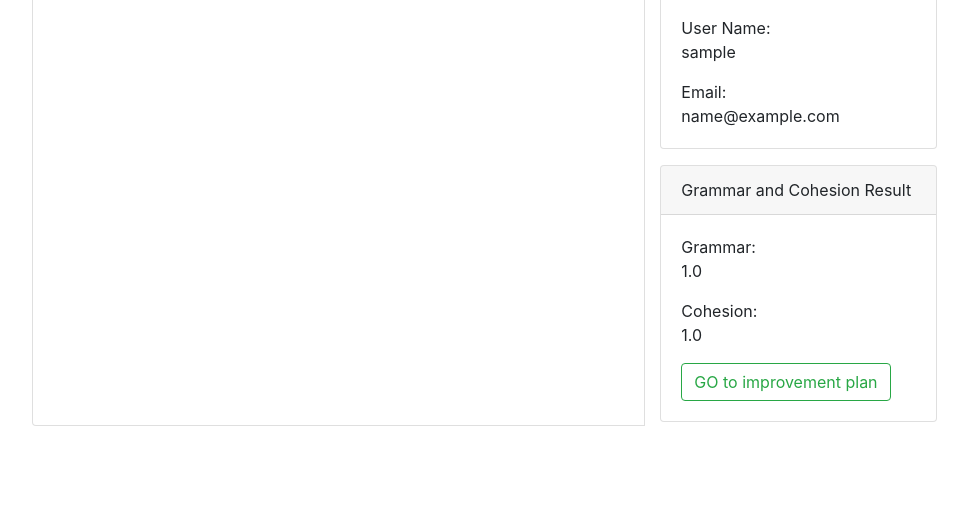
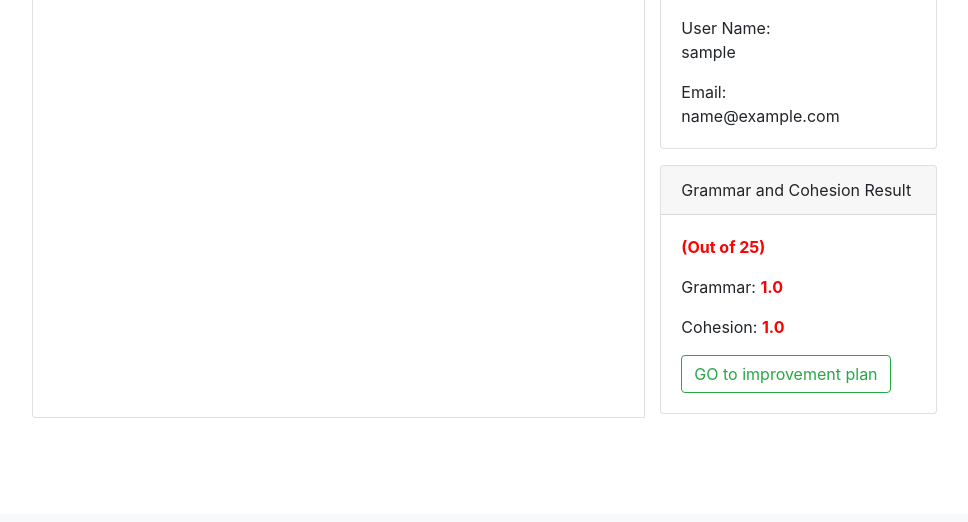
Before and after one commit to Bevanwhite/IELTS_Question_paper_2, a Flask app: page /speaking/1/result/1 in a window 1280 px wide. Shown: the part 690-1212 px from the top of the page, without its empty margins (148-1116 px from the left). After the commit the page ends 1108 px from the top, so only its background shows below. Run offline with Flask 2, Linux system fonts and the light colour scheme; a user stored in the database is signed in; tables that the repository leaves empty or names only in its code hold one stand-in row (values such as "Sample post"); grey boxes marked "Sample" are stand-in pictures; parts of the project's set-up code (start-up, migrations or seed data) failed here and were passed over; some libraries are stand-ins or nearby versions.

Commit message:
all ready done

```diff
--- a/flaskblog/templates/speaking/speaking_anwser.html
+++ b/flaskblog/templates/speaking/speaking_anwser.html
@@ -77,8 +77,13 @@
           <div class="card md-2 mb-1">
             <div class="card-header">Grammar and Cohesion Result</div>
             <div class="card-body">
-              <p class="card-text">Grammar: <br />{{ grammar }}</p>
-              <p class="card-text">Cohesion: <br />{{ cohesion }}</p>
+              <p><b style="color: red">(Out of 25)</b></p>
+              <p class="card-text">
+                Grammar: <b style="color: red">{{ grammar }}</b>
+              </p>
+              <p class="card-text">
+                Cohesion: <b style="color: red">{{ cohesion }}</b>
+              </p>
               <p class="card-text">
                 <a
                   href="{{ url_for('speaking.summary', speaking_aid= speaking_a.id, speaking_qid =speaking_a.speaker.id)}}"
--- a/flaskblog/templates/writing/writing_answer.html
+++ b/flaskblog/templates/writing/writing_answer.html
@@ -46,12 +46,14 @@
           <div class="card md-2 mb-1">
             <div class="card-header">Result</div>
             <div class="card-body">
+              <p><b style="color: red">(Out of 25)</b></p>
               <p class="card-text">
                 Grammar: <br />{{ writing_answer.grammar }}
               </p>
               <p class="card-text">
                 Cohesion: <br />{{ writing_answer.cohesion }}
               </p>
+              <p><b style="color: red">(Out of 100)</b></p>
               <p class="card-text">
                 Sentence similarity of the Topic: <br />{{
                 writing_answer.similarity }}
--- a/flaskblog/templates/writing/writing_quiz.html
+++ b/flaskblog/templates/writing/writing_quiz.html
@@ -8,20 +8,20 @@
     </div>
     <div class="card-group mb-3">
       <div class="card" style="background-color: #e3f2fd">
-        <div class="card-header">Grammar</div>
+        <div class="card-header">Grammar <b style="color: red">(Out of 25)</b></div>
         <div class="card-body text-danger">
           <h5 class="card-title">{{ writing.grammar}}</h5>
         </div>
       </div>
       <div class="card" style="background-color: #e3f2fd">
-        <div class="card-header">Cohesion</div>
+        <div class="card-header">Cohesion <b style="color: red">(Out of 25)</b></div>
         <div class="card-body text-danger">
           <h5 class="card-title">{{ writing.cohesion}}</h5>
           <p class="card-text"></p>
         </div>
       </div>
       <div class="card" style="background-color: #e3f2fd">
-        <div class="card-header">Similarity</div>
+        <div class="card-header">Similarity <b style="color: red">(Out of 100)</b></div>
         <div class="card-body text-danger">
           <h5 class="card-title">{{ writing.similarity}}</h5>
           <p class="card-text"></p>
--- a/flaskblog/writing/utils.py
+++ b/flaskblog/writing/utils.py
@@ -188,7 +188,7 @@
 
 
 def get_grammar_result(test_answer):
-
+    os.chdir('/Users/Bevan/Desktop/New folder (3)/flask/flaskblog/static/')
     # Call the essay_to_wordlist
     test_answer = essay_to_wordlist(test_answer, remove_stopwords=True)
     print(os.getcwd())
```
Also changed, not shown: flaskblog/templates/speaking/speaking_quiz.html (+6 -2 lines), 1 other file.
